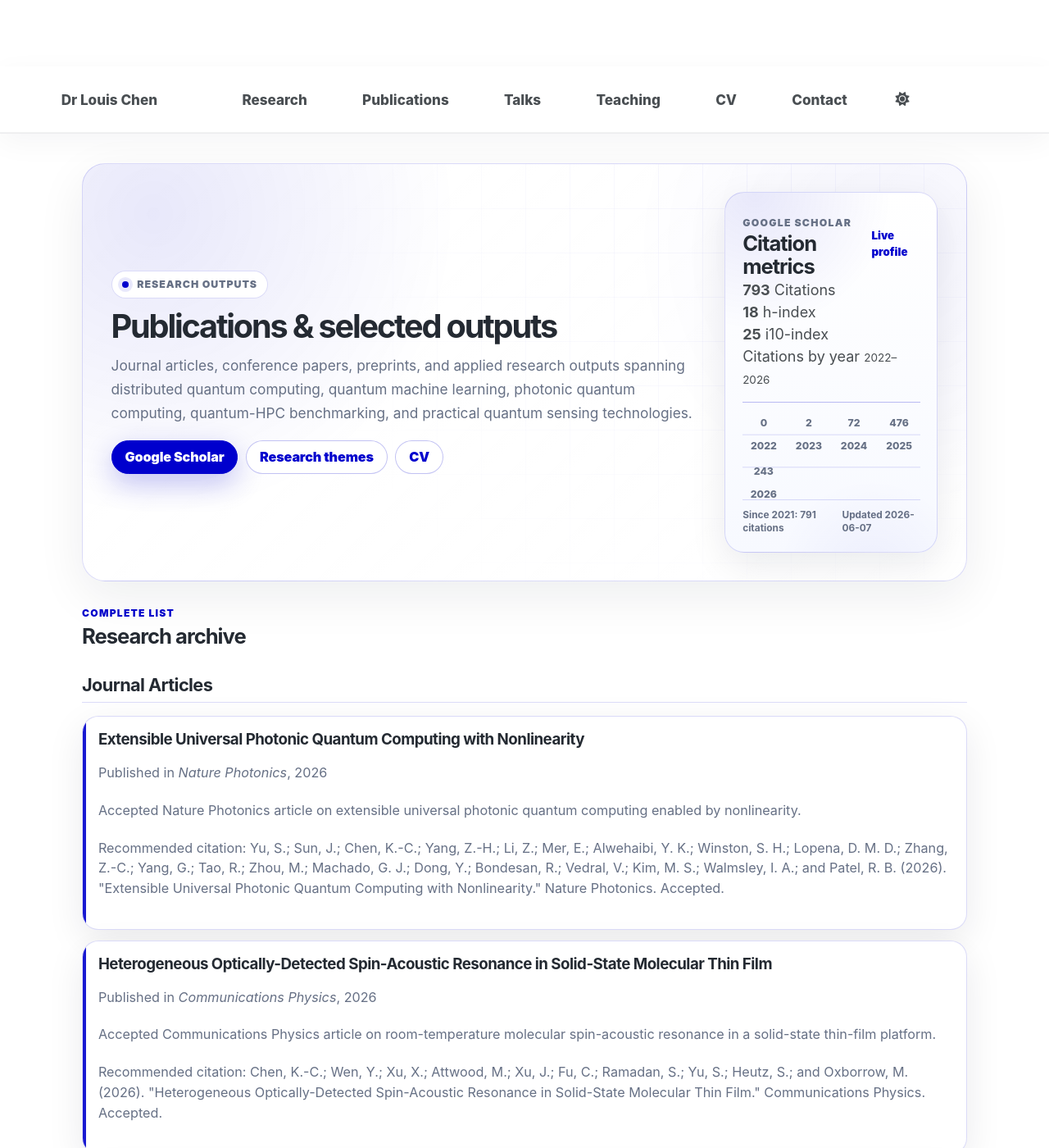
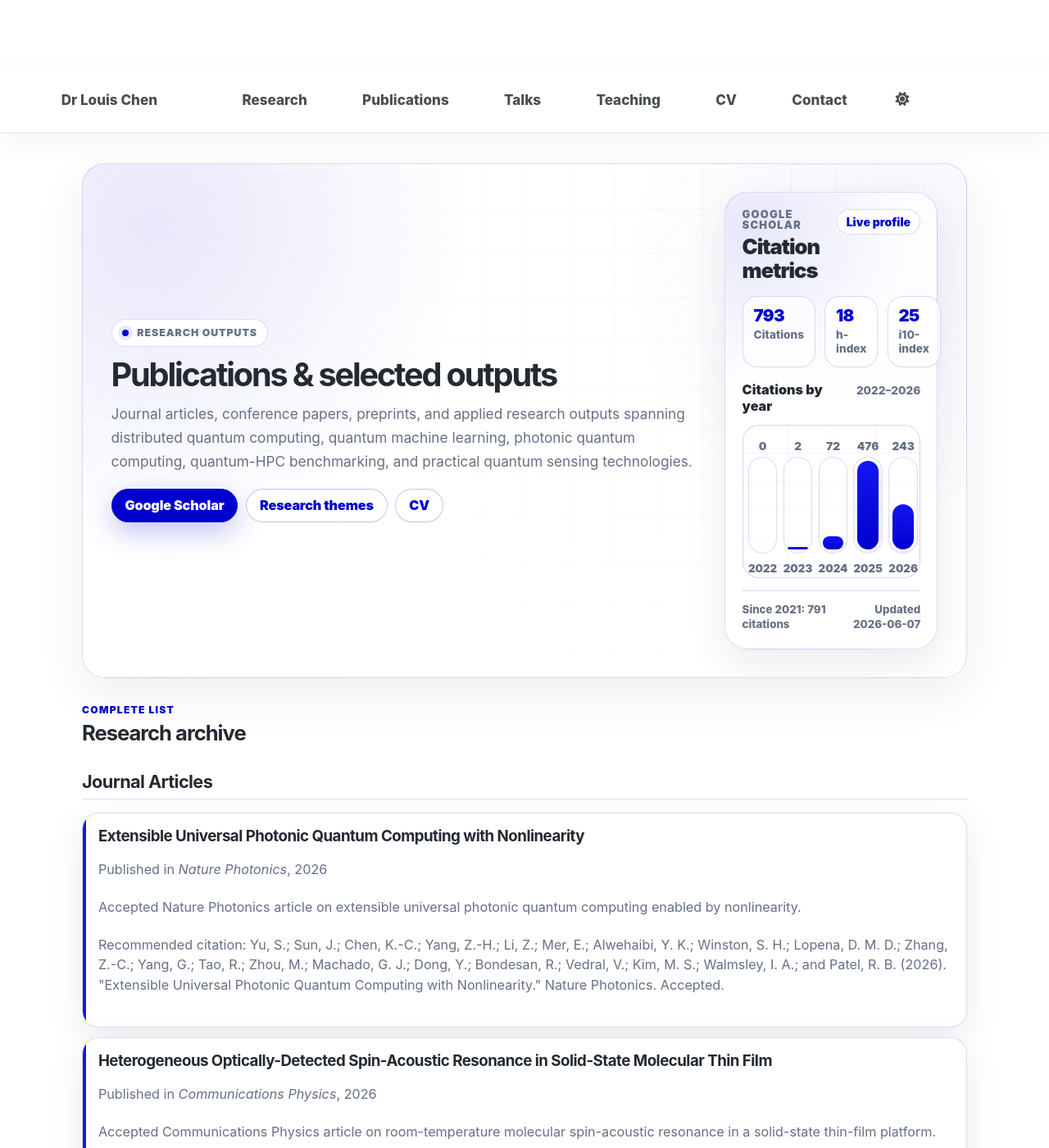
Before and after one commit to Louisanity/louisanity.github.io, a Jekyll site: the page built from _pages/publications.html, in a window 1280 px wide and 1400 px high. Shown: the whole window at 82% size. Built offline with Jekyll 4.4.1, drawn with Linux system fonts in a browser that asks for light colours.

Commit message:
Update publications.html

```diff
--- a/_pages/publications.html
+++ b/_pages/publications.html
@@ -71,6 +71,266 @@ classes: wide lc-interior-shell
   .archive__subtitle {
     display: none !important;
   }
+
+  /* Publications-page Scholar chart hotfix.
+     Use a unique pc-* namespace to avoid conflicts with older lc-scholar styles. */
+  .pc-scholar-card {
+    width: min(100%, 430px);
+    border: 1px solid var(--lc-border);
+    border-radius: 28px;
+    background:
+      radial-gradient(circle at 12% 8%, var(--lc-blue-soft), transparent 34%),
+      linear-gradient(180deg, rgba(255,255,255,0.78), rgba(255,255,255,0.96));
+    box-shadow: 0 18px 48px rgba(15, 23, 42, 0.08);
+    backdrop-filter: blur(12px);
+    -webkit-backdrop-filter: blur(12px);
+    padding: 1.12rem;
+  }
+
+  html[data-theme="dark"] .pc-scholar-card {
+    background:
+      radial-gradient(circle at 12% 8%, rgba(184,199,255,0.14), transparent 34%),
+      linear-gradient(180deg, rgba(31,33,37,0.80), rgba(31,33,37,0.96));
+    box-shadow: 0 18px 48px rgba(0,0,0,0.28);
+  }
+
+  .pc-scholar-top {
+    display: flex;
+    align-items: flex-start;
+    justify-content: space-between;
+    gap: 1rem;
+    margin-bottom: 0.92rem;
+  }
+
+  .pc-scholar-kicker {
+    display: block;
+    color: var(--lc-muted);
+    font-size: 0.72rem;
+    font-weight: 950;
+    letter-spacing: 0.09em;
+    line-height: 1;
+    text-transform: uppercase;
+    margin-bottom: 0.34rem;
+  }
+
+  .pc-scholar-title {
+    margin: 0;
+    color: var(--lc-heading);
+    font-size: clamp(1.22rem, 2.2vw, 1.55rem);
+    line-height: 1.05;
+    letter-spacing: -0.04em;
+    font-weight: 950;
+  }
+
+  .pc-scholar-link {
+    display: inline-flex;
+    align-items: center;
+    justify-content: center;
+    color: var(--lc-blue) !important;
+    border: 1px solid var(--lc-border);
+    border-radius: 999px;
+    background: var(--lc-surface);
+    padding: 0.42rem 0.62rem;
+    font-size: 0.78rem;
+    font-weight: 900;
+    line-height: 1;
+    white-space: nowrap;
+    text-decoration: none !important;
+  }
+
+  .pc-scholar-link:hover {
+    border-color: var(--lc-border-strong);
+    background: var(--lc-blue-soft);
+  }
+
+  .pc-scholar-metrics {
+    display: grid;
+    grid-template-columns: 1.2fr 1fr 1fr;
+    gap: 0.62rem;
+    margin-bottom: 1rem;
+  }
+
+  .pc-scholar-metric {
+    border: 1px solid var(--lc-border);
+    border-radius: 18px;
+    background: rgba(255,255,255,0.66);
+    padding: 0.74rem 0.72rem;
+  }
+
+  html[data-theme="dark"] .pc-scholar-metric {
+    background: rgba(255,255,255,0.035);
+  }
+
+  .pc-scholar-metric strong {
+    display: block;
+    color: var(--lc-blue);
+    font-size: clamp(1.06rem, 1.6vw, 1.42rem);
+    line-height: 1;
+    letter-spacing: -0.035em;
+    font-weight: 950;
+    margin-bottom: 0.22rem;
+  }
+
+  .pc-scholar-metric span {
+    display: block;
+    color: var(--lc-muted);
+    font-size: 0.76rem;
+    line-height: 1.25;
+    font-weight: 800;
+  }
+
+  .pc-scholar-chart-head {
+    display: flex;
+    align-items: baseline;
+    justify-content: space-between;
+    gap: 1rem;
+    margin: 0.15rem 0 0.7rem;
+  }
+
+  .pc-scholar-chart-head span {
+    color: var(--lc-heading);
+    font-size: 0.9rem;
+    font-weight: 900;
+    line-height: 1.2;
+  }
+
+  .pc-scholar-chart-head small {
+    color: var(--lc-muted);
+    font-size: 0.76rem;
+    font-weight: 800;
+    white-space: nowrap;
+  }
+
+  .pc-scholar-bars {
+    display: grid;
+    grid-template-columns: repeat(5, minmax(0, 1fr));
+    gap: 0.62rem;
+    align-items: end;
+    min-height: 174px;
+    padding: 0.7rem 0.35rem 0.2rem;
+    border-radius: 20px;
+    border: 1px solid var(--lc-border);
+    background:
+      linear-gradient(to top, var(--lc-blue-softer) 1px, transparent 1px),
+      linear-gradient(to right, var(--lc-blue-softer) 1px, transparent 1px),
+      rgba(255,255,255,0.42);
+    background-size: 100% 34px, 25% 100%, auto;
+  }
+
+  html[data-theme="dark"] .pc-scholar-bars {
+    background:
+      linear-gradient(to top, rgba(184,199,255,0.10) 1px, transparent 1px),
+      linear-gradient(to right, rgba(184,199,255,0.08) 1px, transparent 1px),
+      rgba(255,255,255,0.025);
+    background-size: 100% 34px, 25% 100%, auto;
+  }
+
+  .pc-scholar-bar-group {
+    display: grid;
+    grid-template-rows: 1.1rem 118px 1.05rem;
+    justify-items: center;
+    align-items: end;
+    gap: 0.34rem;
+    min-width: 0;
+  }
+
+  .pc-scholar-value {
+    color: var(--lc-muted);
+    font-size: 0.76rem;
+    line-height: 1;
+    font-weight: 900;
+  }
+
+  .pc-scholar-track {
+    display: flex;
+    align-items: flex-end;
+    justify-content: center;
+    width: min(100%, 38px);
+    height: 118px;
+    padding: 4px;
+    border: 1px solid var(--lc-border);
+    border-radius: 999px;
+    background: rgba(255,255,255,0.70);
+    overflow: hidden;
+  }
+
+  html[data-theme="dark"] .pc-scholar-track {
+    background: rgba(255,255,255,0.04);
+  }
+
+  .pc-scholar-fill {
+    width: 100%;
+    min-height: 0;
+    border-radius: 999px;
+    background: linear-gradient(180deg, var(--lc-blue-2), var(--lc-blue));
+    box-shadow: 0 10px 22px var(--lc-blue-soft);
+  }
+
+  .pc-scholar-year {
+    color: var(--lc-muted);
+    font-size: 0.74rem;
+    line-height: 1;
+    font-weight: 900;
+  }
+
+  .pc-scholar-foot {
+    display: flex;
+    justify-content: space-between;
+    gap: 0.8rem;
+    margin-top: 0.82rem;
+    padding-top: 0.78rem;
+    border-top: 1px solid var(--lc-border);
+    color: var(--lc-muted);
+    font-size: 0.74rem;
+    line-height: 1.35;
+    font-weight: 780;
+  }
+
+  .pc-scholar-foot span:last-child {
+    text-align: right;
+  }
+
+  @media (max-width: 980px) {
+    .pc-scholar-card {
+      width: 100%;
+      max-width: 560px;
+    }
+  }
+
+  @media (max-width: 640px) {
+    .pc-scholar-card {
+      padding: 0.95rem;
+      border-radius: 22px;
+    }
+
+    .pc-scholar-top,
+    .pc-scholar-foot {
+      flex-direction: column;
+      align-items: flex-start;
+    }
+
+    .pc-scholar-foot span:last-child {
+      text-align: left;
+    }
+
+    .pc-scholar-metrics {
+      grid-template-columns: 1fr;
+    }
+
+    .pc-scholar-bars {
+      gap: 0.42rem;
+      min-height: 150px;
+    }
+
+    .pc-scholar-bar-group {
+      grid-template-rows: 1rem 96px 1rem;
+    }
+
+    .pc-scholar-track {
+      height: 96px;
+      width: min(100%, 32px);
+    }
+  }
 </style>
 
 <div class="lc-modern-page lc-publications-page lc-interior-page">
@@ -95,80 +355,78 @@ classes: wide lc-interior-shell
       </div>
     </div>
 
-    <aside class="lc-scholar-panel lc-scholar-panel-charted" aria-label="Google Scholar citation metrics">
-      <div class="lc-scholar-panel-head">
+    <aside class="pc-scholar-card" aria-label="Google Scholar citation metrics">
+      <div class="pc-scholar-top">
         <div>
-          <span class="lc-scholar-kicker">Google Scholar</span>
-          <h2>Citation metrics</h2>
+          <span class="pc-scholar-kicker">Google Scholar</span>
+          <h2 class="pc-scholar-title">Citation metrics</h2>
         </div>
-        <a href="{{ scholar_profile }}" target="_blank" rel="noopener">Live profile</a>
+        <a class="pc-scholar-link" href="{{ scholar_profile }}" target="_blank" rel="noopener">Live profile</a>
       </div>
 
-      <div class="lc-scholar-metrics-grid">
-        <div class="lc-scholar-metric lc-scholar-metric-primary">
+      <div class="pc-scholar-metrics">
+        <div class="pc-scholar-metric">
           <strong>{{ total_cites }}</strong>
           <span>Citations</span>
         </div>
-
-        <div class="lc-scholar-metric">
+        <div class="pc-scholar-metric">
           <strong>{{ h_index }}</strong>
           <span>h-index</span>
         </div>
-
-        <div class="lc-scholar-metric">
+        <div class="pc-scholar-metric">
           <strong>{{ i10_index }}</strong>
           <span>i10-index</span>
         </div>
       </div>
 
-      <div class="lc-scholar-chart-head">
+      <div class="pc-scholar-chart-head">
         <span>Citations by year</span>
         <small>2022–2026</small>
       </div>
 
-      <div class="lc-scholar-chart" role="img" aria-label="Google Scholar citations by year from 2022 to 2026">
-        <div class="lc-scholar-bar-wrap">
-          <span class="lc-scholar-bar-value">{{ y2022 }}</span>
-          <div class="lc-scholar-bar-track">
-            <div class="lc-scholar-bar" style="height: {{ h2022 }}%;" title="2022: {{ y2022 }} citations"></div>
+      <div class="pc-scholar-bars" role="img" aria-label="Google Scholar citations by year from 2022 to 2026">
+        <div class="pc-scholar-bar-group">
+          <span class="pc-scholar-value">{{ y2022 }}</span>
+          <div class="pc-scholar-track">
+            <div class="pc-scholar-fill" style="height: {{ h2022 }}%;" title="2022: {{ y2022 }} citations"></div>
           </div>
-          <span class="lc-scholar-bar-year">2022</span>
+          <span class="pc-scholar-year">2022</span>
         </div>
 
-        <div class="lc-scholar-bar-wrap">
-          <span class="lc-scholar-bar-value">{{ y2023 }}</span>
-          <div class="lc-scholar-bar-track">
-            <div class="lc-scholar-bar" style="height: {{ h2023 }}%;" title="2023: {{ y2023 }} citations"></div>
+        <div class="pc-scholar-bar-group">
+          <span class="pc-scholar-value">{{ y2023 }}</span>
+          <div class="pc-scholar-track">
+            <div class="pc-scholar-fill" style="height: {{ h2023 }}%;" title="2023: {{ y2023 }} citations"></div>
           </div>
-          <span class="lc-scholar-bar-year">2023</span>
+          <span class="pc-scholar-year">2023</span>
         </div>
 
-        <div class="lc-scholar-bar-wrap">
-          <span class="lc-scholar-bar-value">{{ y2024 }}</span>
-          <div class="lc-scholar-bar-track">
-            <div class="lc-scholar-bar" style="height: {{ h2024 }}%;" title="2024: {{ y2024 }} citations"></div>
+        <div class="pc-scholar-bar-group">
+          <span class="pc-scholar-value">{{ y2024 }}</span>
+          <div class="pc-scholar-track">
+            <div class="pc-scholar-fill" style="height: {{ h2024 }}%;" title="2024: {{ y2024 }} citations"></div>
           </div>
-          <span class="lc-scholar-bar-year">2024</span>
+          <span class="pc-scholar-year">2024</span>
         </div>
 
-        <div class="lc-scholar-bar-wrap">
-          <span class="lc-scholar-bar-value">{{ y2025 }}</span>
-          <div class="lc-scholar-bar-track">
-            <div class="lc-scholar-bar" style="height: {{ h2025 }}%;" title="2025: {{ y2025 }} citations"></div>
+        <div class="pc-scholar-bar-group">
+          <span class="pc-scholar-value">{{ y2025 }}</span>
+          <div class="pc-scholar-track">
+            <div class="pc-scholar-fill" style="height: {{ h2025 }}%;" title="2025: {{ y2025 }} citations"></div>
           </div>
-          <span class="lc-scholar-bar-year">2025</span>
+          <span class="pc-scholar-year">2025</span>
         </div>
 
-        <div class="lc-scholar-bar-wrap">
-          <span class="lc-scholar-bar-value">{{ y2026 }}</span>
-          <div class="lc-scholar-bar-track">
-            <div class="lc-scholar-bar" style="height: {{ h2026 }}%;" title="2026: {{ y2026 }} citations"></div>
+        <div class="pc-scholar-bar-group">
+          <span class="pc-scholar-value">{{ y2026 }}</span>
+          <div class="pc-scholar-track">
+            <div class="pc-scholar-fill" style="height: {{ h2026 }}%;" title="2026: {{ y2026 }} citations"></div>
           </div>
-          <span class="lc-scholar-bar-year">2026</span>
+          <span class="pc-scholar-year">2026</span>
         </div>
       </div>
 
-      <div class="lc-scholar-foot">
+      <div class="pc-scholar-foot">
         <span>Since 2021: {{ since_cites }} citations</span>
         <span>Updated {{ last_updated }}</span>
       </div>
```
